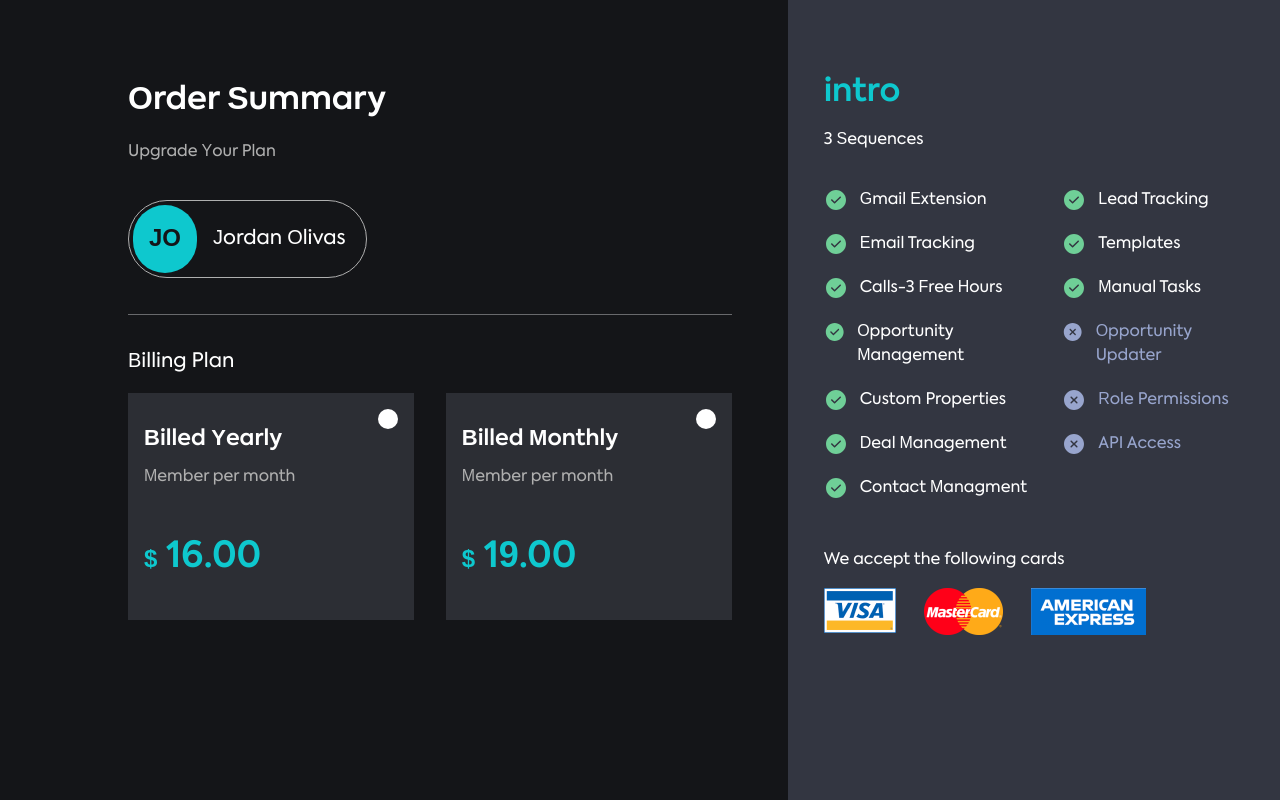
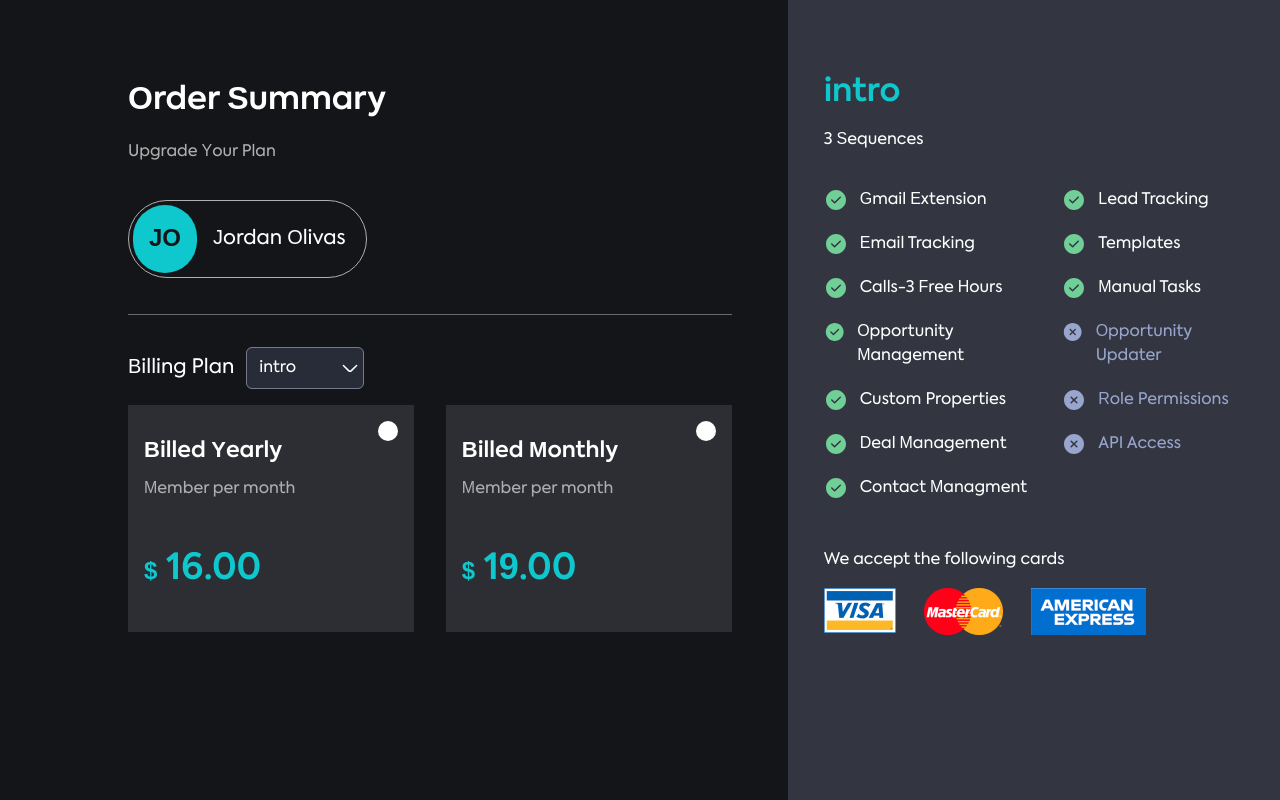
Before and after one commit to satriaherman1/another-crm-web, a React (Vite) app: page /order-summary in a window 1280 px wide. Built offline with nearby package versions, Linux system fonts and the light colour scheme.

Commit message:
add billing options

```diff
--- a/src/components/common/Dropdown/index.tsx
+++ b/src/components/common/Dropdown/index.tsx
@@ -2,7 +2,7 @@ import { useRef, useState } from "react";
 import "./styles.scss";
 
 export default function Dropdown(props: ICrmDropdown) {
-  const { className, optList, onClick, variant, onChange, paddingClassName, id, name } = props;
+  const { className, optList, onClick, variant, onChange, paddingClassName, id, name, borderVariantClass, placeholder } = props;
   const [showOptLabel, setShowOptLabel] = useState<boolean>(false);
   const selectRef = useRef<HTMLSelectElement>(null);
 
@@ -20,7 +20,7 @@ export default function Dropdown(props: ICrmDropdown) {
 
   return (
     <div className={`relative crm-dropdown max-w-[500px] ${className ?? ""}`}>
-      <select id={id ?? ""} name={name ?? ""} onClick={() => handleClickDropdown()} ref={selectRef} className={`${dropdownVariantClass}  py-2 px-3`}>
+      <select id={id ?? ""} name={name ?? ""} onClick={() => handleClickDropdown()} ref={selectRef} className={`${dropdownVariantClass} ${borderVariantClass ?? "base-border"}  py-2 pl-3 pr-[30px]`}>
         {optList.map((opt) => (
           <option key={opt.value} value={opt.value}>
             {opt.label}
--- a/src/components/common/Dropdown/styles.scss
+++ b/src/components/common/Dropdown/styles.scss
@@ -6,7 +6,7 @@
     background-position: 97% center;
     background-repeat: no-repeat;
 
-    &.crm-dropdown-outlined {
+    &.base-border {
       border: 1px solid rgba(255, 255, 255, 0.72);
     }
 
--- a/src/pages/dashboard/task/index.tsx
+++ b/src/pages/dashboard/task/index.tsx
@@ -255,17 +255,18 @@ export default function Task() {
     <DashboardLayout>
       <div className="py-4 px-6 bg-crm-dark-300 mt-3 flex flex-col lg:flex-row gap-7">
         <section>
-          <div className="flex  gap-x-4 items-center">
+          <div className="flex gap-x-4 items-center">
             <button className="py-2 px-3 text-white font-normal rounded-md border border-crm-gray-350 ml-2 bg-crm-gray-200">View & Filters</button>
             <Dropdown
               variant="outlined"
+              borderVariantClass="border border-[#757b8c]"
               optList={[
                 {
                   label: "test",
                   value: "test",
                 },
               ]}
-              className="w-[80px] bg-crm-gray-200 text-white font-normal rounded-md "
+              className="w-[80px] bg-crm-gray-200 text-white font-normal rounded-md border-crm-gray-350"
             />
           </div>
           <div className="mt-4">
--- a/src/pages/order-summary/index.tsx
+++ b/src/pages/order-summary/index.tsx
@@ -4,6 +4,7 @@ import BillCheckbox from "@src/components/pages/order-summary/bill-checkbox";
 import OrderSummaryPaymentForm from "@src/components/pages/order-summary/payment-form";
 import { AmericanExpressLogo, MasterCardLogo, VisaLogo } from "@src/config/pathImage";
 import OrderSummaryOrderFeature from "@src/components/pages/order-summary/order-feature";
+import Dropdown from "@src/components/common/Dropdown";
 
 export default function OrderSummary() {
   const [fullName, setFullName] = useState<string>("Jordan Olivas");
@@ -21,6 +22,17 @@ export default function OrderSummary() {
     setTimeout(() => setInitialName(initial), 200);
   }, []);
 
+  const billingList = [
+    {
+      label: "intro",
+      value: "intro",
+    },
+    {
+      label: "unlimited",
+      value: "unlimited",
+    },
+  ];
+
   return (
     <div className="flex flex-col md:flex-row bg-crm-dark h-full overflow-y-scroll">
       <section className="text-white md:overflow-y-scroll  px-6 py-12 md:pl-[10%] md:pr-14 md:pt-17">
@@ -34,7 +46,10 @@ export default function OrderSummary() {
 
         <hr className="my-8 bg-crm-gray-600 opacity-40" />
 
-        <p className="text-[20px]">Billing Plan</p>
+        <div className="flex gap-x-3 items-center">
+          <p className="text-[20px]">Billing Plan</p>
+          <Dropdown borderVariantClass="border border-[#757b8c]" optList={billingList} variant="outlined" className="bg-crm-gray-200 border-crm-gray-350 text-white font-normal rounded-md" />
+        </div>
 
         <div className="flex flex-col md:pl-0 md:flex-row mt-4 gap-8">
           <BillCheckbox
--- a/src/utility/types/global.d.ts
+++ b/src/utility/types/global.d.ts
@@ -62,6 +62,7 @@ declare interface ICrmDropdown {
   onClick?: (val?: any) => any;
   onChange?: (val?: any) => any;
   paddingClassName?: string;
+  borderVariantClass?: string;
 }
 
 interface dropDownOptList {
```
